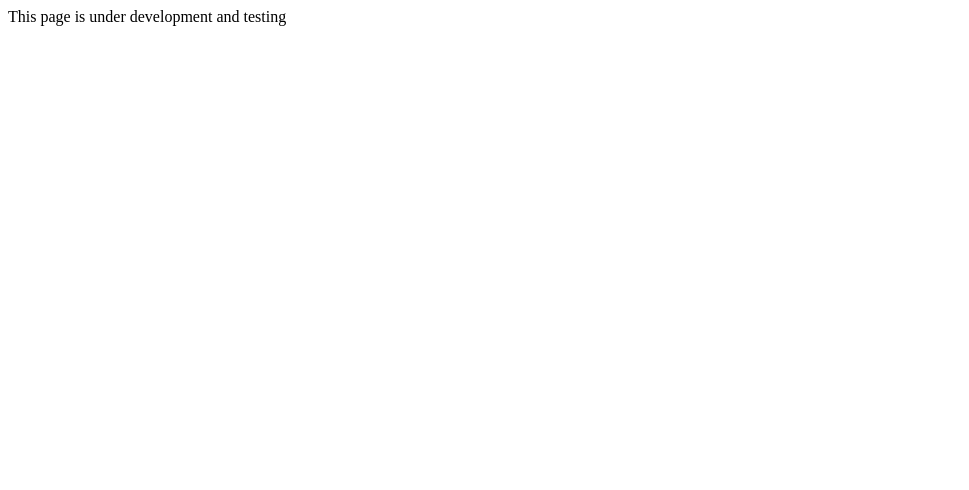
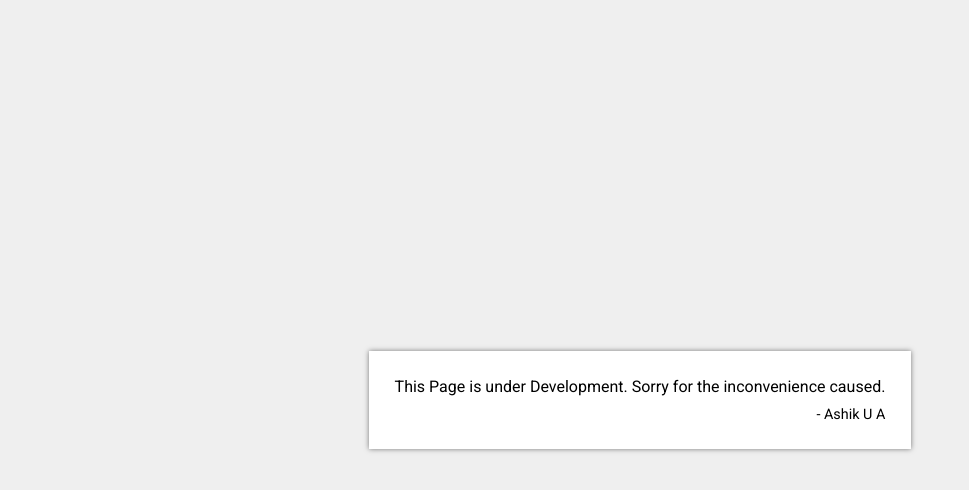
Before and after one commit to Ashik-U-A/Ashik-U-A.github.io, a plain HTML site: page index.html in a window 1280 px wide. Shown: the whole page, without its empty margins (0-969 px from the left). Drawn offline with Linux system fonts and the light colour scheme.

Commit message:
Addition of Font and "Under Development" Message

```diff
--- a/index.html
+++ b/index.html
@@ -5,8 +5,12 @@
     <meta name="viewport" content="width=device-width, initial-scale=1.0">
     <meta http-equiv="X-UA-Compatible" content="ie=edge">
     <title>Portfolio | Ashik U A</title>
+    <link rel="stylesheet" href="./styles/general.css">
 </head>
 <body>
-    This page is under development and testing
+    <div class="info">
+        This Page is under Development. Sorry for the inconvenience caused.
+        <span class="sign">- Ashik U A</span>
+    </div>
 </body>
 </html>
--- /dev/null
+++ b/styles/general.css
@@ -0,0 +1,32 @@
+@import url('https://fonts.googleapis.com/css?family=Roboto:300,400,700&display=swap');
+
+* {
+    font-family: 'Roboto';
+    margin: 0;
+    padding: 0;
+}
+
+html, body {
+    height: 100%;
+}
+body {
+    display: grid;
+    width: 100%;
+    background: #efefef;
+}
+
+.info {
+    display: inline-block;
+    padding: 2%;
+    box-shadow: 0 0 5px rgba(0,0,0,0.5);
+    align-self: center;
+    justify-self: center;
+    background: #fff;
+    margin: auto 10%;
+}
+.info .sign {
+    display: block;
+    text-align: right;
+    margin-top: 10px;
+    font-size: 0.9rem;
+}
```
